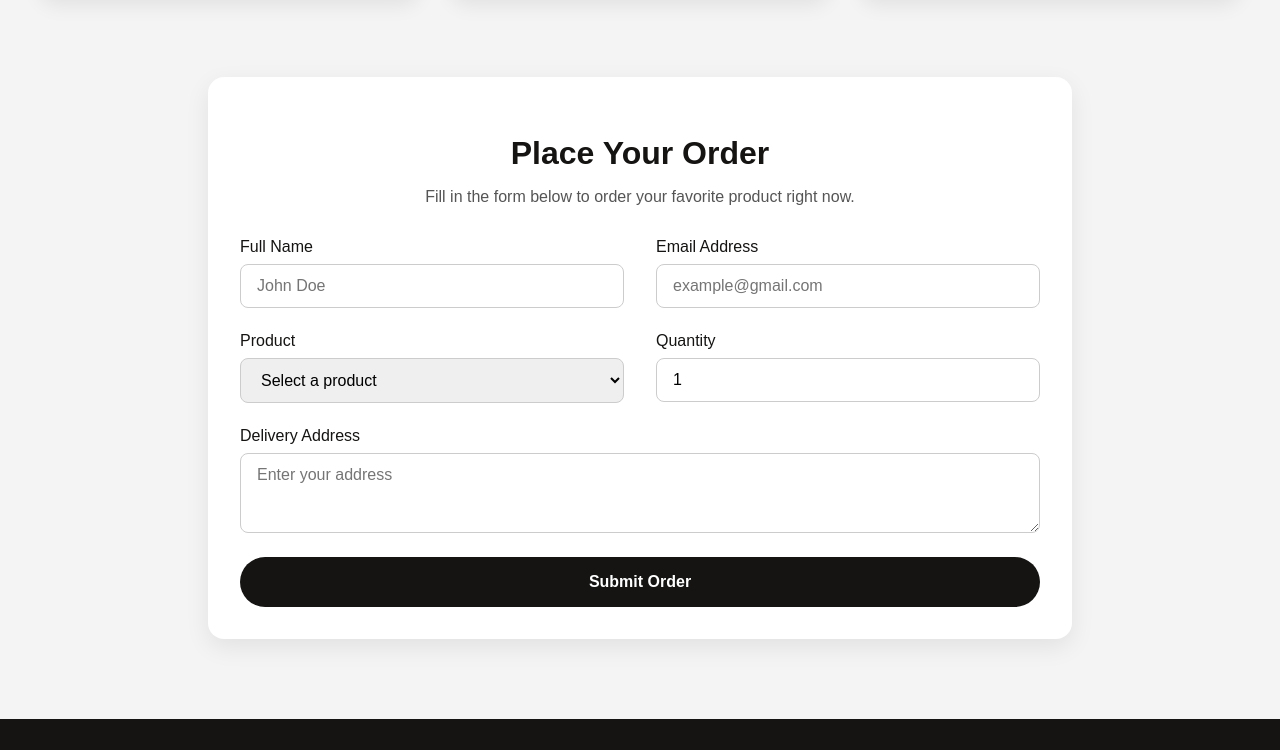
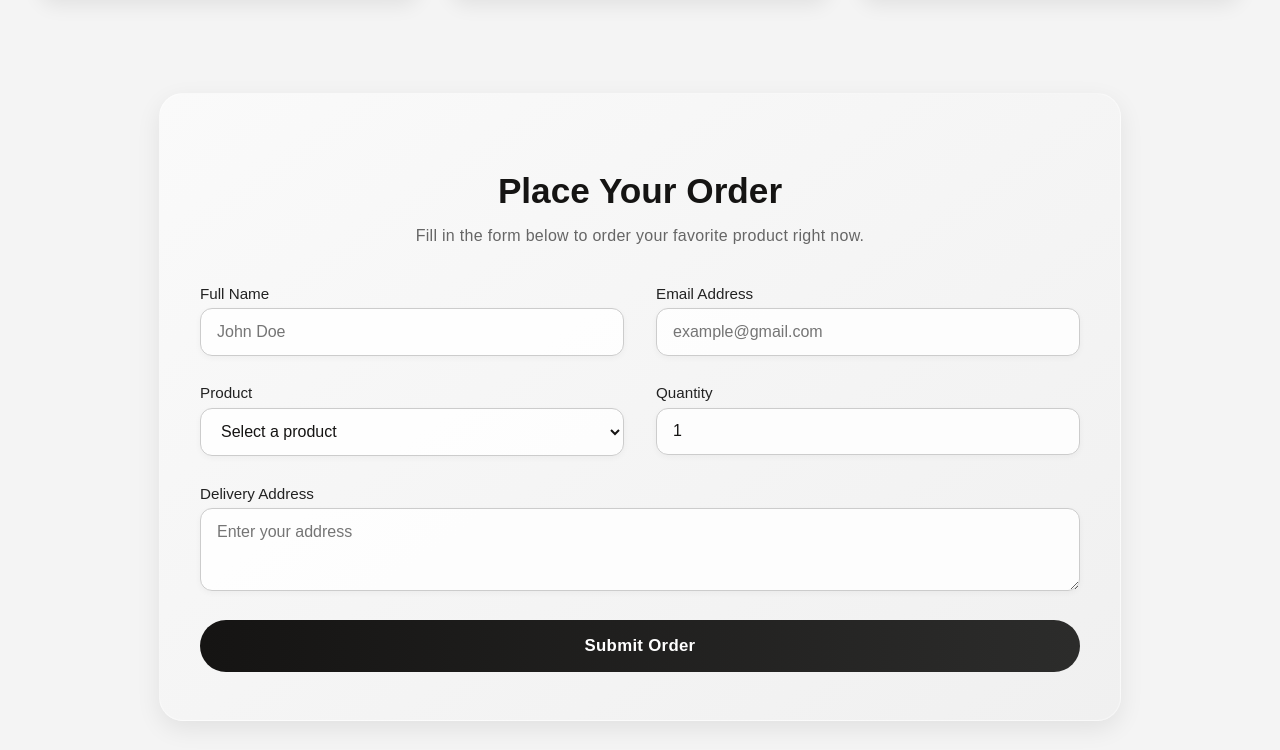
Before and after one commit to dimaqweop/myproject, a plain HTML site: page index.html in a window 1280 px wide. Shown: the part 590-1340 px from the top of the page. Drawn offline with Linux system fonts and the light colour scheme.

Commit message:
Changed Form Styles

```diff
--- a/css/style.css
+++ b/css/style.css
@@ -221,35 +221,42 @@ footer {
 
 
 /* === 🔹 Секція замовлення === */
+/* === 🔹 Секція замовлення === */
 .order-section {
-  max-width: 800px;
-  margin: 5rem auto;
-  padding: 2rem;
-  background: #ffffff;
-  border-radius: 16px;
+  max-width: 880px;
+  margin: 6rem auto;
+  padding: 3rem 2.5rem;
+  border-radius: 24px;
+  background: linear-gradient(145deg, #fafafa, #f0f0f0);
   box-shadow: 0 8px 25px rgba(0, 0, 0, 0.08);
   text-align: center;
+  backdrop-filter: blur(10px);
+  border: 1px solid rgba(255, 255, 255, 0.4);
 }
 
 .order-section h2 {
+  font-size: 2.2rem;
   color: #151413;
-  font-size: 2rem;
   margin-bottom: 0.5rem;
+  font-weight: 700;
 }
 
 .order-section p {
-  color: #555;
-  margin-bottom: 2rem;
+  color: #666;
+  font-size: 1rem;
+  margin-bottom: 2.5rem;
+  letter-spacing: 0.3px;
 }
 
 /* === 🔹 Форма === */
 .order-form {
   display: grid;
   grid-template-columns: repeat(2, 1fr);
-  gap: 1.5rem 2rem;
+  gap: 1.8rem 2rem;
   text-align: left;
 }
 
+/* === 🔹 Групи полів === */
 .form-group {
   display: flex;
   flex-direction: column;
@@ -259,54 +266,63 @@ footer {
   grid-column: span 2;
 }
 
-/* === 🔹 Поля === */
+/* === 🔹 Лейбли === */
 label {
+  font-size: 0.95rem;
+  color: #222;
+  margin-bottom: 0.4rem;
   font-weight: 500;
-  color: #151413;
-  margin-bottom: 0.5rem;
 }
 
+/* === 🔹 Поля введення === */
 input,
 select,
 textarea {
-  padding: 0.75rem 1rem;
-  border-radius: 8px;
+  padding: 0.85rem 1rem;
+  border-radius: 12px;
   border: 1px solid #ccc;
   font-size: 1rem;
-  transition: border-color 0.3s, box-shadow 0.3s;
+  background: rgba(255, 255, 255, 0.85);
+  color: #151413;
+  transition: all 0.3s ease;
   font-family: "Montserrat", sans-serif;
+  box-shadow: 0 2px 6px rgba(0, 0, 0, 0.04);
 }
 
 input:focus,
 select:focus,
 textarea:focus {
+  outline: none;
   border-color: #ffcc33;
-  outline: none;
-  box-shadow: 0 0 0 3px rgba(255, 204, 51, 0.3);
+  box-shadow: 0 0 0 3px rgba(255, 204, 51, 0.4);
+  background: #fff;
+  transform: translateY(-1px);
 }
 
 /* === 🔹 Кнопка === */
 .order-form button {
   grid-column: span 2;
-  padding: 1rem 2rem;
-  background-color: #151413;
+  padding: 1rem 2.2rem;
+  background: linear-gradient(90deg, #151413 0%, #2c2c2b 100%);
   color: #fff;
   border: none;
   border-radius: 9999px;
+  font-size: 1.05rem;
   font-weight: 600;
-  font-size: 1rem;
   cursor: pointer;
-  transition: background 0.3s, transform 0.2s;
+  transition: all 0.3s ease;
+  letter-spacing: 0.3px;
 }
 
 .order-form button:hover {
-  background-color: #ffcc33;
+  background: linear-gradient(90deg, #ffcc33 0%, #ffb300 100%);
   color: #151413;
+  box-shadow: 0 6px 18px rgba(255, 204, 51, 0.4);
   transform: translateY(-2px);
 }
 
 /* === 🔹 Адаптивність === */
-@media (max-width: 600px) {
+@media (max-width: 768px) {
   .order-form {
     grid-template-columns: 1fr;
   }
@@ -314,4 +330,8 @@ textarea:focus {
   .order-form button {
     grid-column: span 1;
   }
+
+  .order-section {
+    padding: 2rem 1.5rem;
+  }
 }
```
